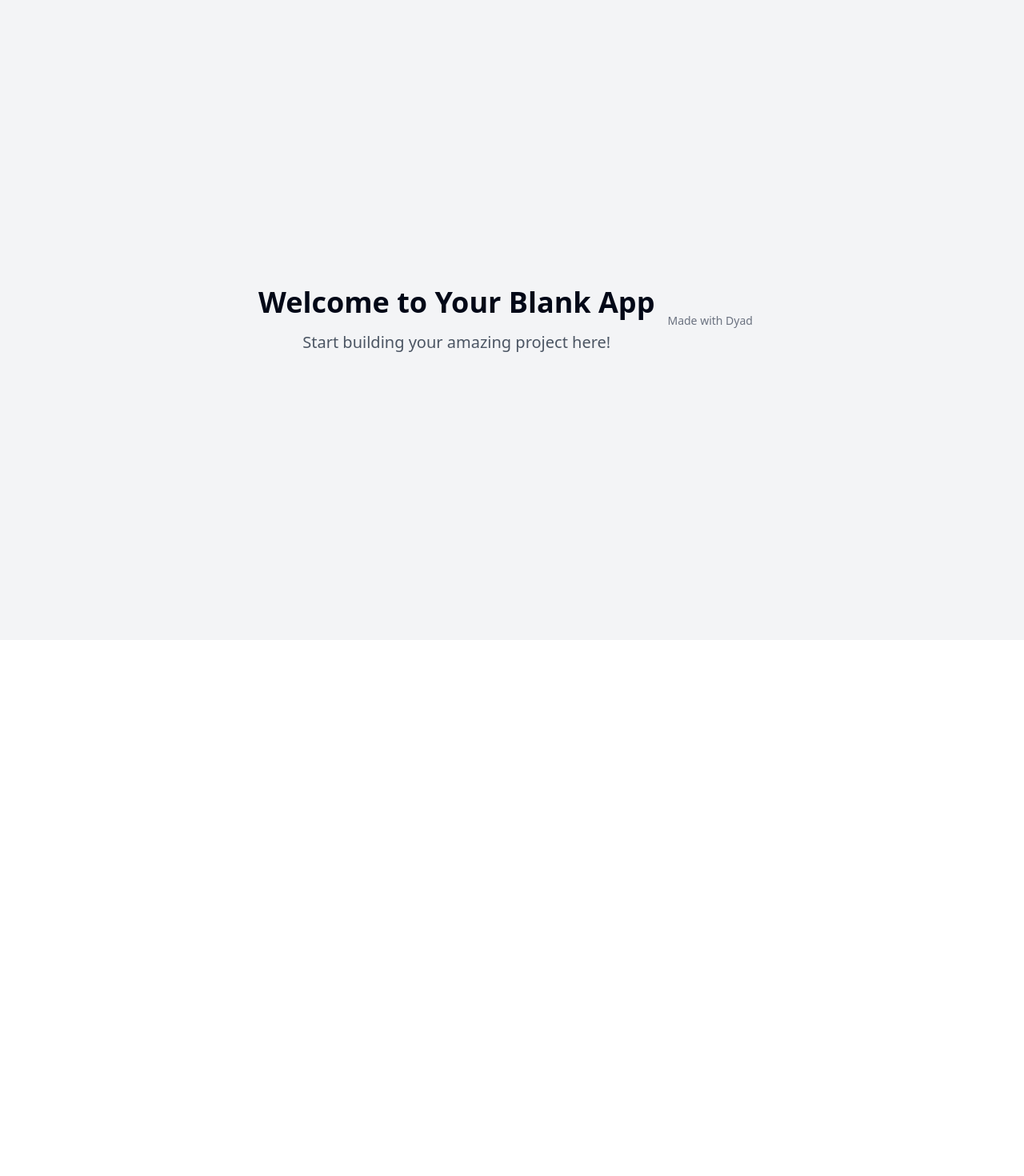
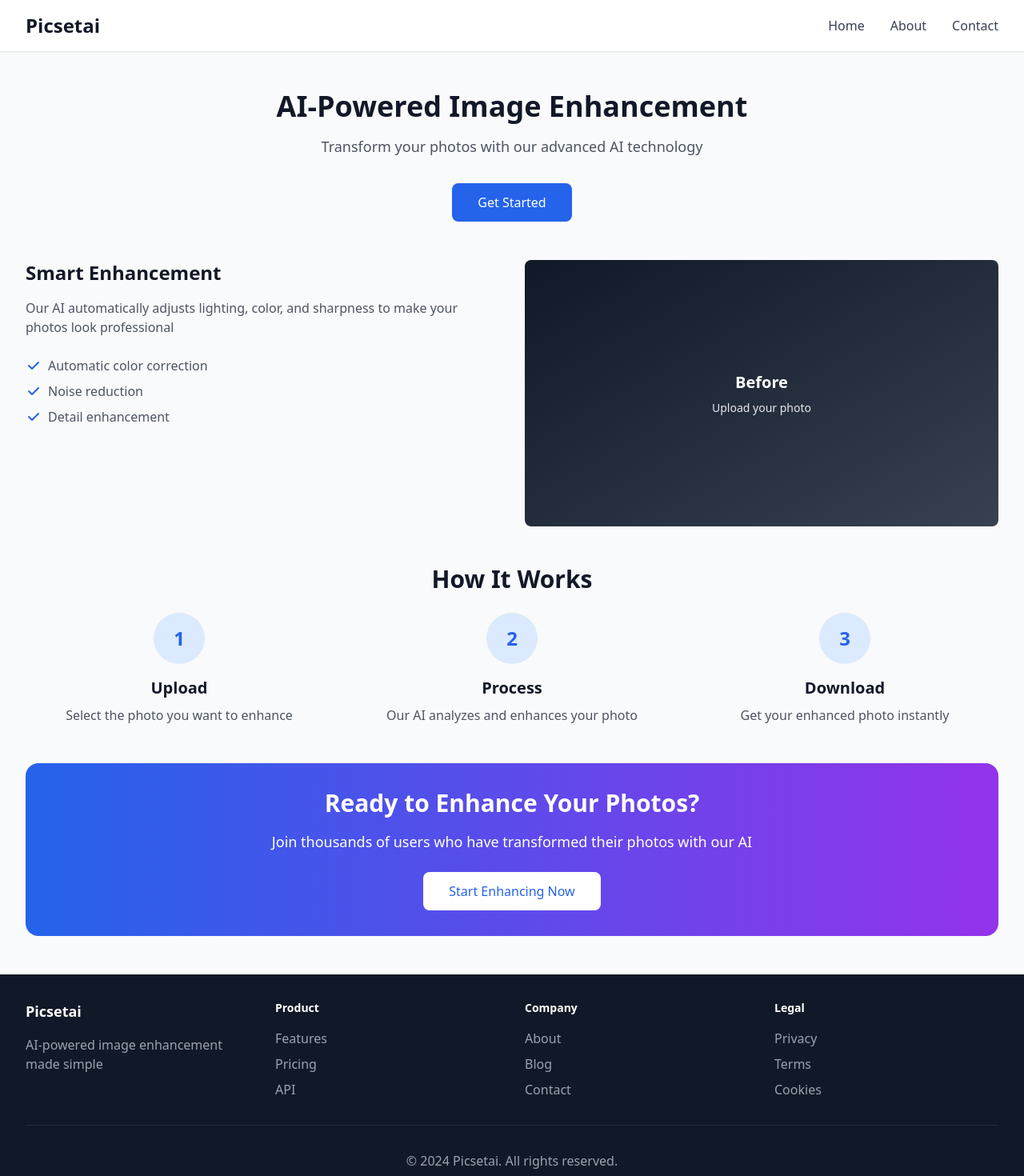
Before and after one commit to yifanLIU888/flying-lemur-dive-IPOW, a React (Vite) app: page / in a window 1280 px wide. Shown: the top 1470 px of the page at 80% size. Before the commit the page ends 800 px from the top, so only its background shows below. Built offline with nearby package versions, Linux system fonts and the light colour scheme.

Commit message:
[dyad] Creating a website similar to picsetai.com - wrote 1 file(s)

```diff
--- a/src/pages/Index.tsx
+++ b/src/pages/Index.tsx
@@ -1,17 +1,142 @@
-// Update this page (the content is just a fallback if you fail to update the page)
-
 import { MadeWithDyad } from "@/components/made-with-dyad";
 
 const Index = () => {
   return (
-    <div className="min-h-screen flex items-center justify-center bg-gray-100">
-      <div className="text-center">
-        <h1 className="text-4xl font-bold mb-4">Welcome to Your Blank App</h1>
-        <p className="text-xl text-gray-600">
-          Start building your amazing project here!
-        </p>
-      </div>
-      <MadeWithDyad />
+    <div className="min-h-screen bg-gray-50">
+      <header className="bg-white shadow-sm border-b">
+        <div className="max-w-7xl mx-auto px-4 sm:px-6 lg:px-8">
+          <div className="flex justify-between items-center h-16">
+            <div className="flex items-center">
+              <h1 className="text-2xl font-bold text-gray-900">Picsetai</h1>
+            </div>
+            <nav className="hidden md:flex space-x-8">
+              <a href="#" className="text-gray-700 hover:text-gray-900">Home</a>
+              <a href="#" className="text-gray-700 hover:text-gray-900">About</a>
+              <a href="#" className="text-gray-700 hover:text-gray-900">Contact</a>
+            </nav>
+          </div>
+        </div>
+      </header>
+
+      <main className="max-w-7xl mx-auto px-4 sm:px-6 lg:px-8 py-12">
+        <section className="text-center mb-12">
+          <h2 className="text-4xl font-bold text-gray-900 mb-4">AI-Powered Image Enhancement</h2>
+          <p className="text-lg text-gray-600 mb-8">Transform your photos with our advanced AI technology</p>
+          <button className="bg-blue-600 text-white px-8 py-3 rounded-lg hover:bg-blue-700 transition-colors">
+            Get Started
+          </button>
+        </section>
+
+        <section className="grid grid-cols-1 md:grid-cols-2 gap-8 mb-12">
+          <div>
+            <h3 className="text-2xl font-bold text-gray-900 mb-4">Smart Enhancement</h3>
+            <p className="text-gray-600 mb-6">Our AI automatically adjusts lighting, color, and sharpness to make your photos look professional</p>
+            <ul className="text-gray-600 space-y-2">
+              <li className="flex items-center">
+                <svg className="w-5 h-5 mr-2 text-blue-600" fill="currentColor" viewBox="0 0 20 20">
+                  <path fillRule="evenodd" d="M16.707 5.293a1 1 0 010 1.414l-8 8a1 1 0 01-1.414 0l-4-4a1 1 0 011.414-1.414L8 12.586l7.293-7.293a1 1 0 011.414 0z" clipRule="evenodd" />
+                </svg>
+                Automatic color correction
+              </li>
+              <li className="flex items-center">
+                <svg className="w-5 h-5 mr-2 text-blue-600" fill="currentColor" viewBox="0 0 20 20">
+                  <path fillRule="evenodd" d="M16.707 5.293a1 1 0 010 1.414l-8 8a1 1 0 01-1.414 0l-4-4a1 1 0 011.414-1.414L8 12.586l7.293-7.293a1 1 0 011.414 0z" clipRule="evenodd" />
+                </svg>
+                Noise reduction
+              </li>
+              <li className="flex items-center">
+                <svg className="w-5 h-5 mr-2 text-blue-600" fill="currentColor" viewBox="0 0 20 20">
+                  <path fillRule="evenodd" d="M16.707 5.293a1 1 0 010 1.414l-8 8a1 1 0 01-1.414 0l-4-4a1 1 0 011.414-1.414L8 12.586l7.293-7.293a1 1 0 011.414 0z" clipRule="evenodd" />
+                </svg>
+                Detail enhancement
+              </li>
+            </ul>
+          </div>
+          <div className="relative" style={{ aspectRatio: "16/9" }}>
+            <div className="absolute inset-0 bg-gradient-to-br from-gray-900 to-gray-700 rounded-lg flex items-center justify-center">
+              <div className="text-white text-center">
+                <h4 className="text-xl font-semibold mb-2">Before</h4>
+                <p className="text-sm opacity-90">Upload your photo</p>
+              </div>
+            </div>
+          </div>
+        </section>
+
+        <section className="text-center mb-12">
+          <h2 className="text-3xl font-bold text-gray-900 mb-6">How It Works</h2>
+          <div className="grid grid-cols-1 md:grid-cols-3 gap-8">
+            <div>
+              <div className="w-16 h-16 bg-blue-100 rounded-full flex items-center justify-center mx-auto mb-4">
+                <span className="text-2xl font-bold text-blue-600">1</span>
+              </div>
+              <h3 className="text-xl font-semibold text-gray-900 mb-2">Upload</h3>
+              <p className="text-gray-600">Select the photo you want to enhance</p>
+            </div>
+            <div>
+              <div className="w-16 h-16 bg-blue-100 rounded-full flex items-center justify-center mx-auto mb-4">
+                <span className="text-2xl font-bold text-blue-600">2</span>
+              </div>
+              <h3 className="text-xl font-semibold text-gray-900 mb-2">Process</h3>
+              <p className="text-gray-600">Our AI analyzes and enhances your photo</p>
+            </div>
+            <div>
+              <div className="w-16 h-16 bg-blue-100 rounded-full flex items-center justify-center mx-auto mb-4">
+                <span className="text-2xl font-bold text-blue-600">3</span>
+              </div>
+              <h3 className="text-xl font-semibold text-gray-900 mb-2">Download</h3>
+              <p className="text-gray-600">Get your enhanced photo instantly</p>
+            </div>
+          </div>
+        </section>
+
+        <section className="bg-gradient-to-r from-blue-600 to-purple-600 rounded-2xl p-8 text-white">
+          <div className="max-w-4xl mx-auto text-center">
+            <h2 className="text-3xl font-bold mb-4">Ready to Enhance Your Photos?</h2>
+            <p className="text-lg mb-6">Join thousands of users who have transformed their photos with our AI</p>
+            <button className="bg-white text-blue-600 px-8 py-3 rounded-lg hover:bg-gray-100 transition-colors">
+              Start Enhancing Now
+            </button>
+          </div>
+        </section>
+      </main>
+
+      <footer className="bg-gray-900 text-white">
+        <div className="max-w-7xl mx-auto px-4 sm:px-6 lg:px-8 py-8">
+          <div className="grid grid-cols-1 md:grid-cols-4 gap-8">
+            <div>
+              <h3 className="text-lg font-semibold mb-4">Picsetai</h3>
+              <p className="text-gray-400">AI-powered image enhancement made simple</p>
+            </div>
+            <div>
+              <h4 className="text-sm font-semibold mb-4">Product</h4>
+              <ul className="space-y-2 text-gray-400">
+                <li><a href="#" className="hover:text-white">Features</a></li>
+                <li><a href="#" className="hover:text-white">Pricing</a></li>
+                <li><a href="#" className="hover:text-white">API</a></li>
+              </ul>
+            </div>
+            <div>
+              <h4 className="text-sm font-semibold mb-4">Company</h4>
+              <ul className="space-y-2 text-gray-400">
+                <li><a href="#" className="hover:text-white">About</a></li>
+                <li><a href="#" className="hover:text-white">Blog</a></li>
+                <li><a href="#" className="hover:text-white">Contact</a></li>
+              </ul>
+            </div>
+            <div>
+              <h4 className="text-sm font-semibold mb-4">Legal</h4>
+              <ul className="space-y-2 text-gray-400">
+                <li><a href="#" className="hover:text-white">Privacy</a></li>
+                <li><a href="#" className="hover:text-white">Terms</a></li>
+                <li><a href="#" className="hover:text-white">Cookies</a></li>
+              </ul>
+            </div>
+          </div>
+          <div className="border-t border-gray-800 mt-8 pt-8 text-center text-gray-400">
+            <p>&copy; 2024 Picsetai. All rights reserved.</p>
+          </div>
+        </div>
+      </footer>
     </div>
   );
 };
```
